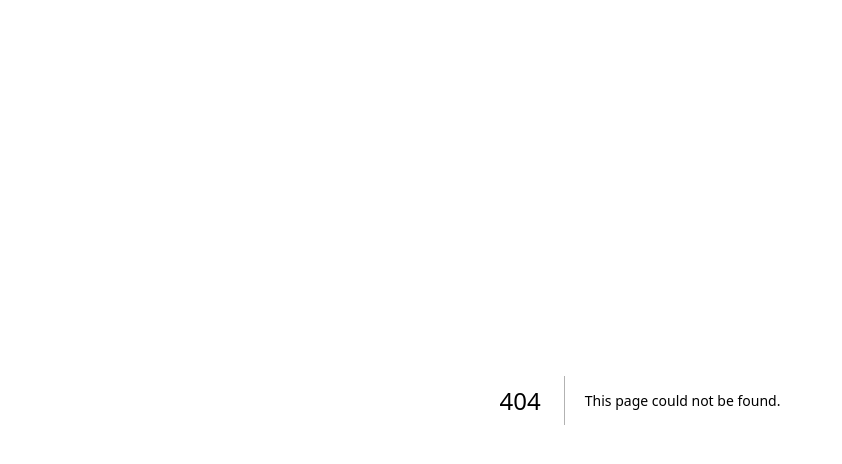
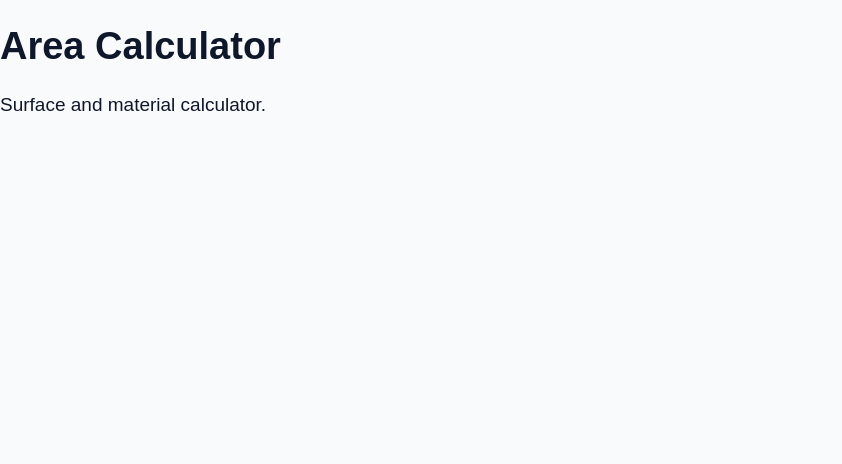
Before and after one commit to bisaillonpatrick1979-dev/Chatgpt-hailite-, a Next.js app: page /calculator in a window 1280 px wide. Before the commit this address had no page. Shown: the top 464 px of the page, without its empty margins (0-842 px from the left). Built offline with nearby package versions, Linux system fonts and the light colour scheme.

Commit message:
Add calculator page

```diff
--- /dev/null
+++ b/app/calculator/page.tsx
@@ -0,0 +1,3 @@
+export default function Page() {
+  return <main><h1>Area Calculator</h1><p>Surface and material calculator.</p></main>;
+}
```
